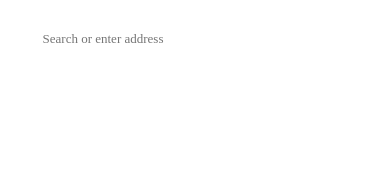
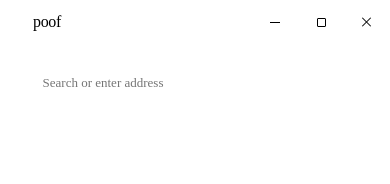
Before and after one commit to lucjastozek/poof-browser, a plain HTML site: page ui/sidebar.html in a window 390 px wide. Drawn offline with Linux system fonts and the light colour scheme.

Commit message:
Add Poof custom title bar and set 8px viewport radius

```diff
--- a/ui/sidebar.html
+++ b/ui/sidebar.html
@@ -53,9 +53,23 @@ kbd{font:500 11px var(--f-text);padding:2px 6px;border-radius:6px;border:1px sol
 .switch[aria-checked=true] .track{background:var(--accent)}
 .switch[aria-checked=true] .track::after{transform:translateX(16px);background:var(--accent-ink)}
 
+/* ---------- custom native-window chrome ---------- */
+#titlebar{position:fixed;inset:0 0 auto 0;height:44px;display:flex;align-items:center;z-index:100;background:var(--chrome);border-bottom:1px solid var(--line);color:var(--ink)}
+.window-brand{height:100%;display:flex;align-items:center;gap:9px;padding:0 16px;font:600 13px/1 var(--f-display);letter-spacing:-.02em;flex:none}
+.brand-dot{width:8px;height:8px;border-radius:50%;background:var(--space)}
+.window-drag{height:100%;flex:1;cursor:default}
+.window-controls{height:100%;display:flex;align-items:stretch;flex:none}
+.window-control{width:46px;height:44px;display:flex;align-items:center;justify-content:center;color:var(--ink-2);transition:background .12s,color .12s}
+.window-control:hover{background:var(--hover);color:var(--ink)}
+.window-control.close:hover{background:#c42b1c;color:white}
+.min-glyph{width:10px;height:1px;background:currentColor}
+.max-glyph{width:9px;height:9px;border:1px solid currentColor;border-radius:1px}
+.close-glyph{width:12px;height:12px;position:relative}
+.close-glyph:before,.close-glyph:after{content:"";position:absolute;left:5px;top:0;width:1px;height:12px;background:currentColor;transform:rotate(45deg)}
+.close-glyph:after{transform:rotate(-45deg)}
 /* ---------- sidebar column ---------- */
-#side{width:280px;height:100%;display:flex;flex-direction:column;padding:10px 6px 8px 10px;gap:10px;position:relative;transition:width .18s var(--ease)}
-body.collapsed #side{width:56px;padding:10px 6px;gap:8px}
+#side{width:280px;height:100%;display:flex;flex-direction:column;padding:54px 6px 8px 10px;gap:10px;position:relative;transition:width .18s var(--ease)}
+body.collapsed #side{width:56px;padding:54px 6px 8px;gap:8px}
 body.collapsed #side .urlwrap,body.collapsed #side #favs,body.collapsed #side #pane{display:none}
 body.collapsed #side .bar{justify-content:center}
 body.collapsed #side .bar .ib:not(:first-child){display:none}
@@ -133,7 +147,7 @@ body.collapsed #side #toast{left:4px;right:4px}
 #toast.show{opacity:1;transform:none}
 
 /* ---------- stage: the area where the page normally is ---------- */
-#stage{position:fixed;left:280px;top:8px;right:8px;bottom:8px;border-radius:24px;background:var(--stage);border:1px solid var(--line);overflow:auto;animation:fade .18s ease}
+#stage{position:fixed;left:280px;top:44px;right:8px;bottom:8px;border-radius:8px;background:var(--stage);border:1px solid var(--line);overflow:auto;animation:fade .18s ease}
 body.collapsed #stage{left:56px}
 #stage[hidden]{display:none}
 @keyframes fade{from{opacity:0}to{opacity:1}}
@@ -206,6 +220,15 @@ input[type=range]::-webkit-slider-thumb{-webkit-appearance:none;width:22px;heigh
 .keys span:last-child{display:flex;gap:4px}
 </style></head>
 <body>
+<div id="titlebar" aria-label="Poof window title bar">
+  <div class="window-brand"><span class="brand-dot"></span><span>poof</span></div>
+  <div class="window-drag" id="window-drag" title="Drag to move window"></div>
+  <div class="window-controls">
+    <button class="window-control" id="winMin" title="Minimize" aria-label="Minimize"><span class="min-glyph"></span></button>
+    <button class="window-control" id="winMax" title="Maximize" aria-label="Maximize"><span class="max-glyph"></span></button>
+    <button class="window-control close" id="winClose" title="Close" aria-label="Close"><span class="close-glyph"></span></button>
+  </div>
+</div>
 <div id="side">
   <div class="bar" id="bar"></div>
   <div class="urlwrap"><input id="url" placeholder="Search or enter address" spellcheck="false" autocomplete="off"><button id="addExt" hidden>Add to poof</button></div>
@@ -283,6 +306,11 @@ const collapseBtn=ib('layers','Collapse sidebar',()=>{
   send({cmd:'sidebar_collapsed',collapsed});
 });
 $('bar').append(collapseBtn,ib('back','Back',()=>send({cmd:'back'})),ib('fwd','Forward',()=>send({cmd:'forward'})),ib('reload','Reload',()=>send({cmd:'reload'})),el('span','grow'),ib('puzzle','Extensions',()=>openView('ext')));
+$('winMin').onclick=()=>send({cmd:'window_minimize'});
+$('winMax').onclick=()=>send({cmd:'window_toggle_maximize'});
+$('winClose').onclick=()=>send({cmd:'window_close'});
+$('titlebar').addEventListener('dblclick',e=>{if(e.target.closest('.window-controls'))return;send({cmd:'window_toggle_maximize'})});
+$('window-drag').addEventListener('pointerdown',e=>{if(e.button===0)send({cmd:'window_drag'})});
 {const w=el('span','ico');w.append(ic('plus',15));$('newtab').append(w,el('span','ttl','New tab'))}
 $('newtab').onclick=()=>openView('newtab');
 $('foot').append(el('div'),ib('plus','New space',()=>openView('space:add')),ib('settings','Settings',()=>openView('settings')));
```
